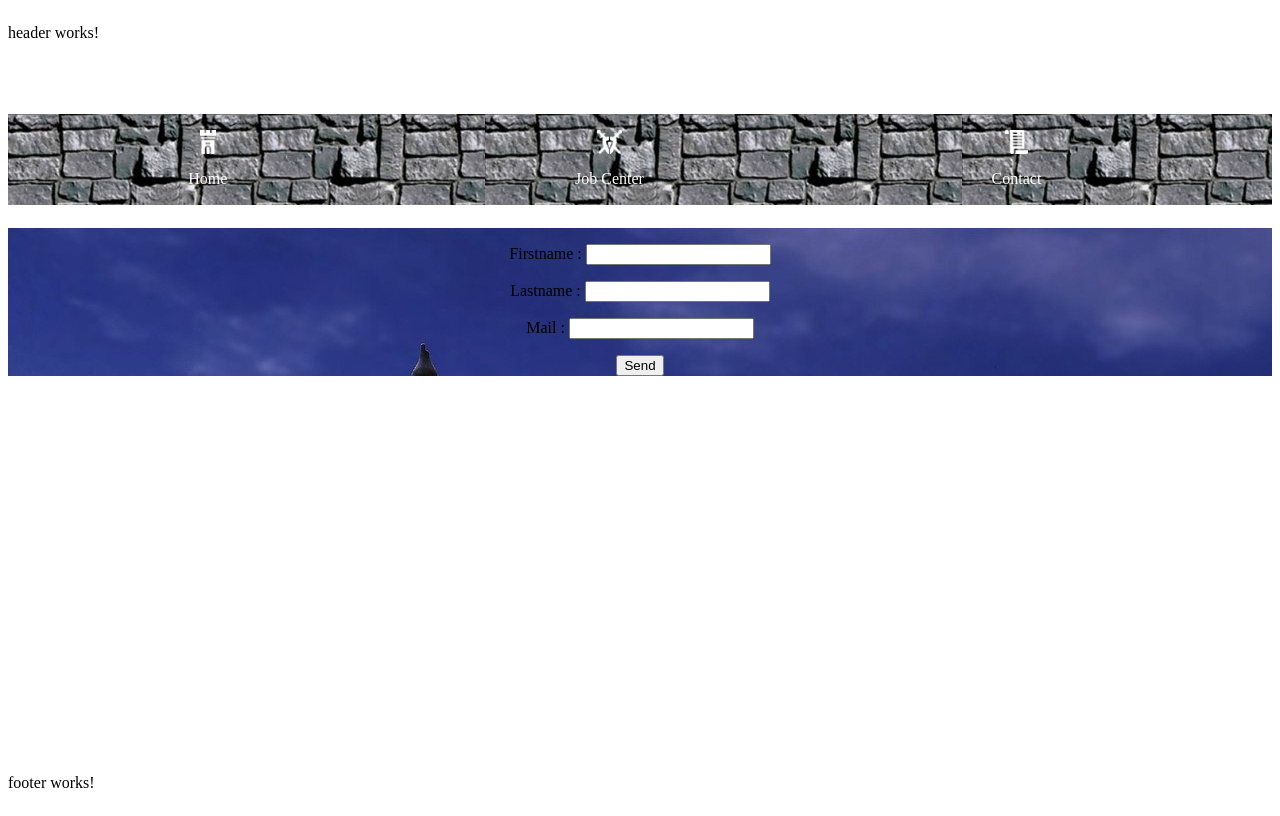
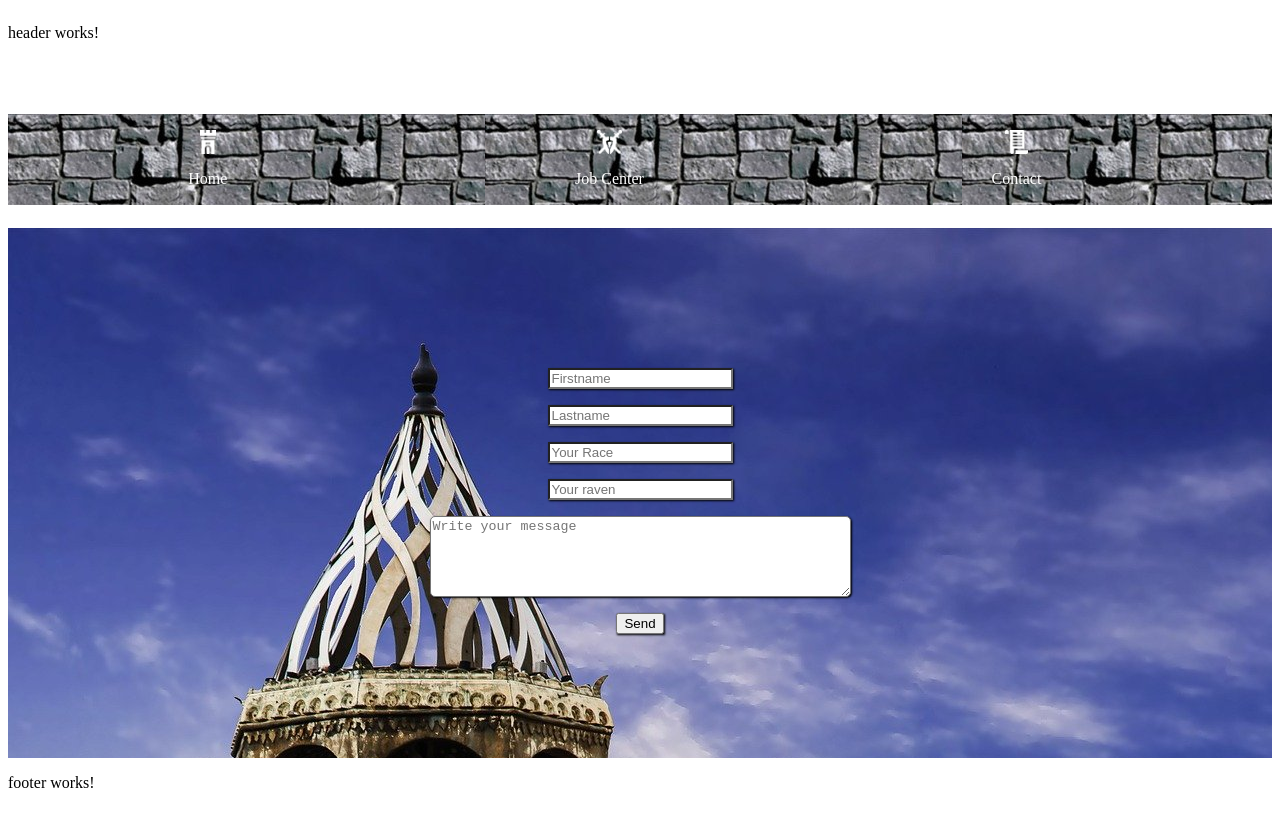
Before and after one commit to MickaelBell/hackatuon, an Angular app: page /contact in a window 1280 px wide. Built offline with nearby package versions, Linux system fonts and the light colour scheme.

Commit message:
fix: css and html

```diff
--- a/src/app/contact/contact.component.html
+++ b/src/app/contact/contact.component.html
@@ -2,22 +2,31 @@
 
 <form class="form">
   <div class="firstName">
-    <label for="firstName">Firstname : </label>
-    <input name="name" type="text" required minlength="3" maxlength="30"/>
+    <label for="firstName"></label>
+    <input name="name" type="text" required minlength="3" maxlength="30" placeholder="Firstname"/>
   </div>
 
   <div class="lastName">
-      <label for="lastName">Lastname : </label>
-      <input name="lastName" type="text" required minlength="3" maxlength="30"/>
+      <label for="lastName"></label>
+      <input name="lastName" type="text" required minlength="3" maxlength="30" placeholder="Lastname"/>
+    </div>
+    <div>
+      <label for="race"></label>
+      <input name="race" type="text"required placeholder="Your Race">
     </div>
 
+
   <div class="mail">
-    <label for="email">Mail : </label>
-    <input name="email" type="email" required email>
+    <label for="email"></label>
+    <input name="email" type="email" required email placeholder="Your raven">
+  </div>
+
+  <div>
+    <textarea type="text"  rows="5" cols="50" placeholder="Write your message "></textarea>
   </div>
 
   <div class="send">
-    <button class="send" type="submit">Send</button>
+    <button class="soum" type="submit">Send</button>
   </div>
 
 </form>
--- a/src/app/contact/contact.component.scss
+++ b/src/app/contact/contact.component.scss
@@ -3,9 +3,25 @@
   flex-direction: column;
   justify-content: center;
   align-items: center;
-  background-image: url("../../assets/picture/fantasy-782001_1920.jpg");
+  background-image: url("../../../src/assets/picture/fantasy-782001_1920.jpg");
+  height: 100%;
 }
 
 div {
+  display: flex;
+  flex-direction: column;
   margin-top: 1em;
 }
+
+.soum {
+  box-shadow: 1px 1px 2px black;
+}
+
+input {
+  box-shadow: 1px 1px 2px black;
+}
+
+textarea {
+  box-shadow: 1px 1px 2px black;
+  border-radius: 5px;
+}
```
Also changed, not shown: 1 other file (tests, documents, lock files or other folders).
